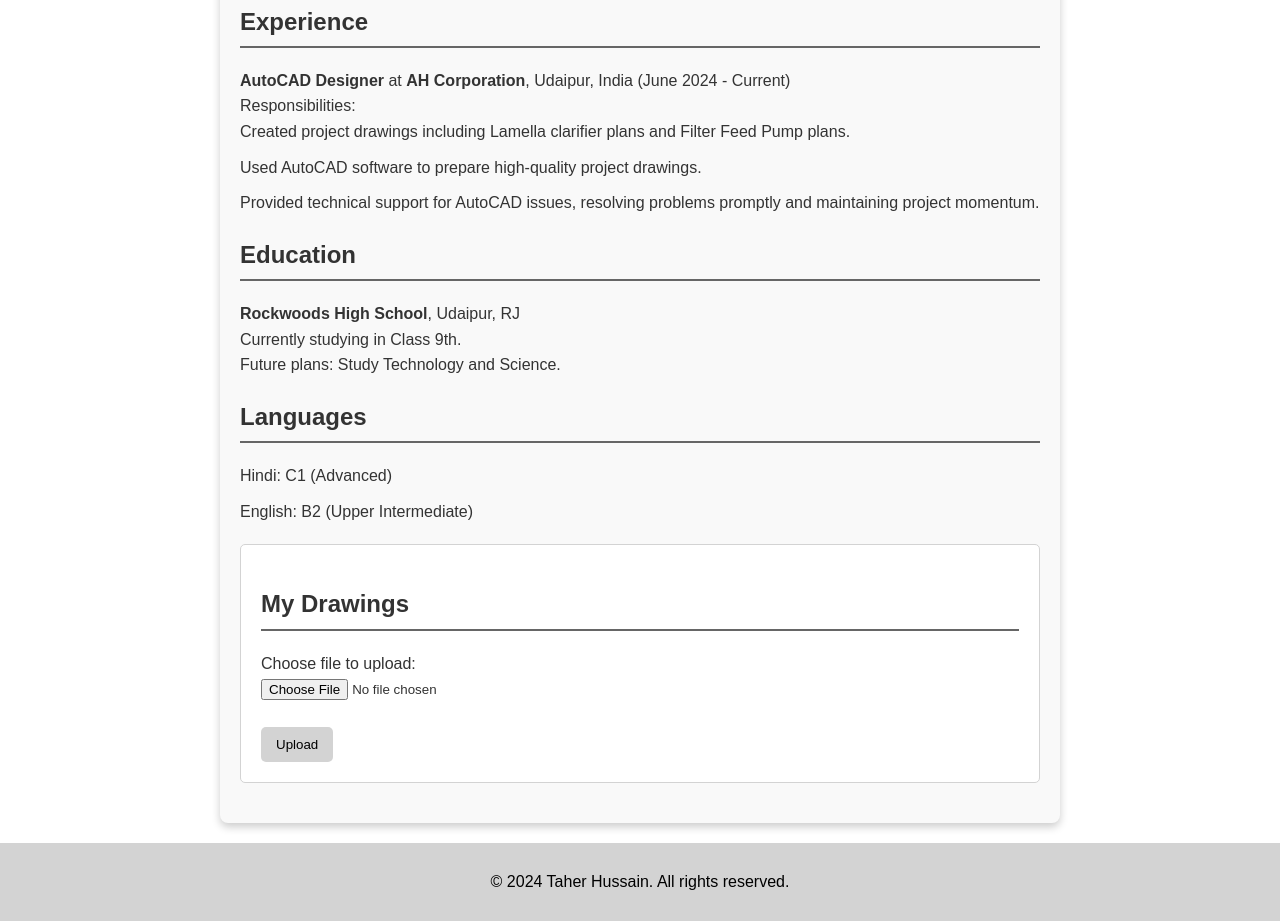
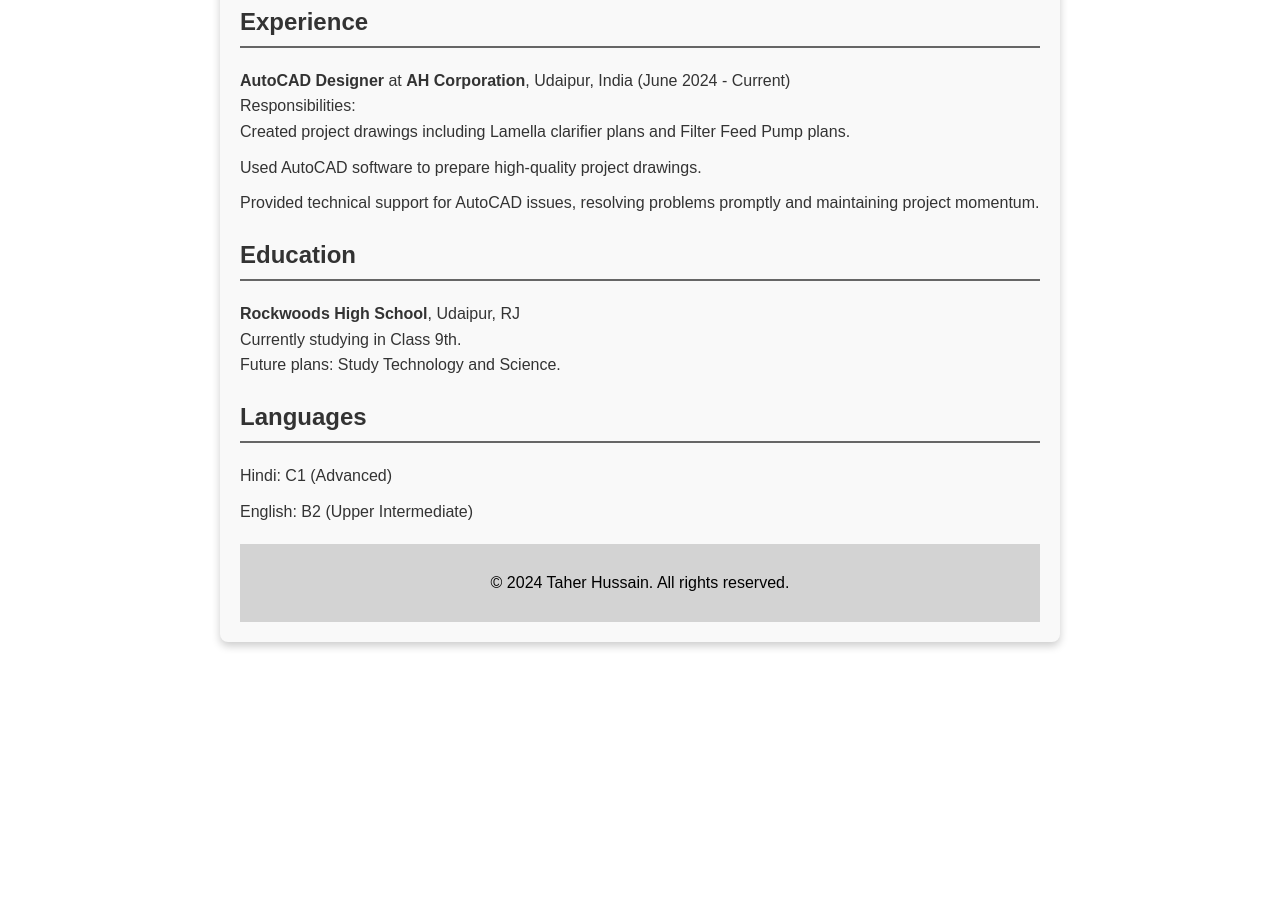
Before and after one commit to Taher5152/CV, a plain HTML site: page index.html in a window 1280 px wide. Shown: the part 858-1779 px from the top of the page. After the commit the page ends 1520 px from the top, so only its background shows below. Drawn offline with Linux system fonts and the light colour scheme.

Commit message:
Add files via upload
removed upload

```diff
--- a/index.html
+++ b/index.html
@@ -138,17 +138,7 @@
             </ul>
         </div>
 
-        <div class="section upload-section">
-            <h2>My Drawings</h2>
-            <form action="#" method="post" enctype="multipart/form-data">
-                <label for="drawingUpload">Choose file to upload:</label>
-                <br>
-                <input type="file" id="drawingUpload" name="drawingUpload" accept=".dwg, .dxf, .pdf, .png, .jpg">
-                <br><br>
-                <button type="submit">Upload</button>
-            </form>
-        </div>
-    </div>
+
 
     <footer>
         <p>&copy; 2024 Taher Hussain. All rights reserved.</p>
```
